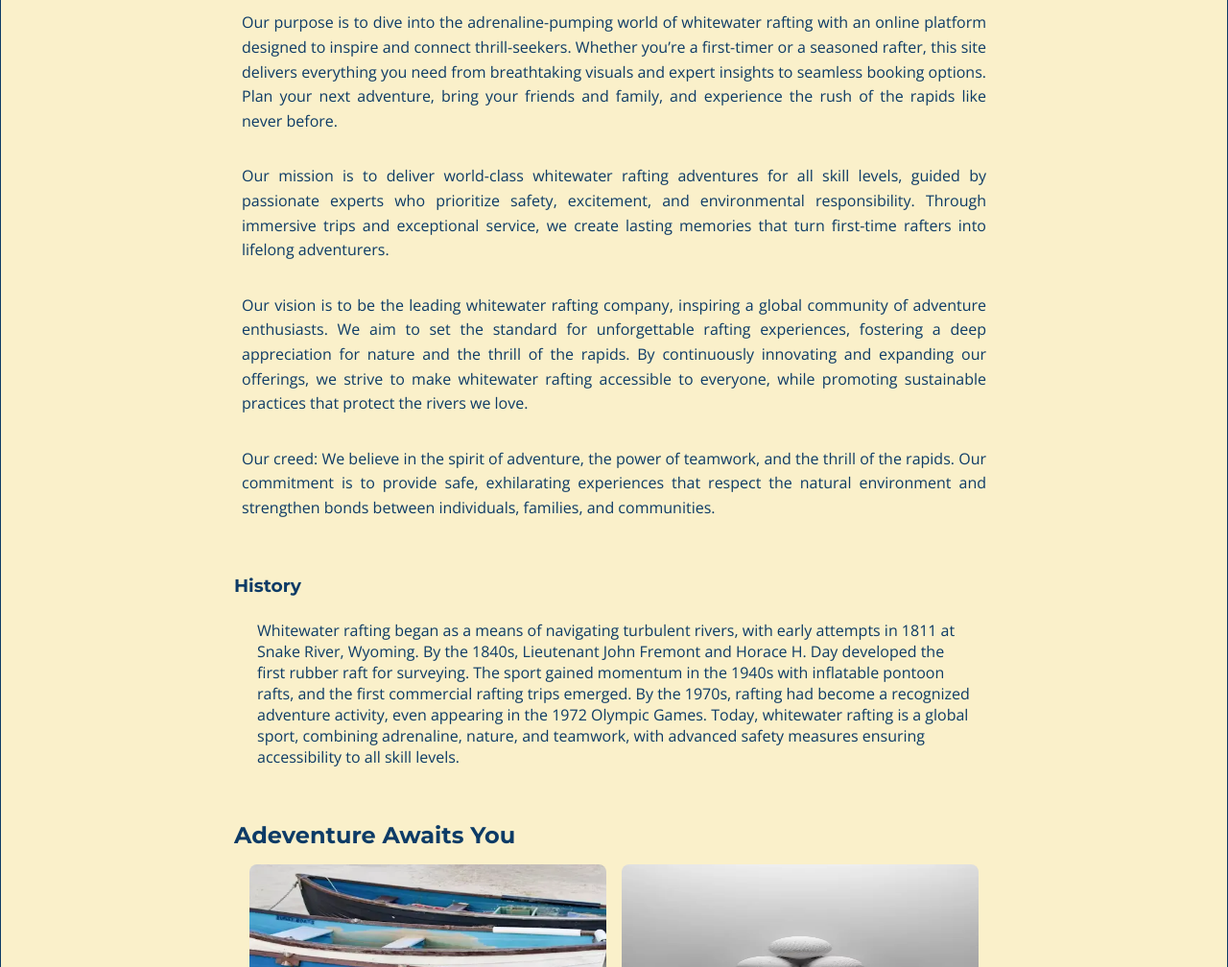
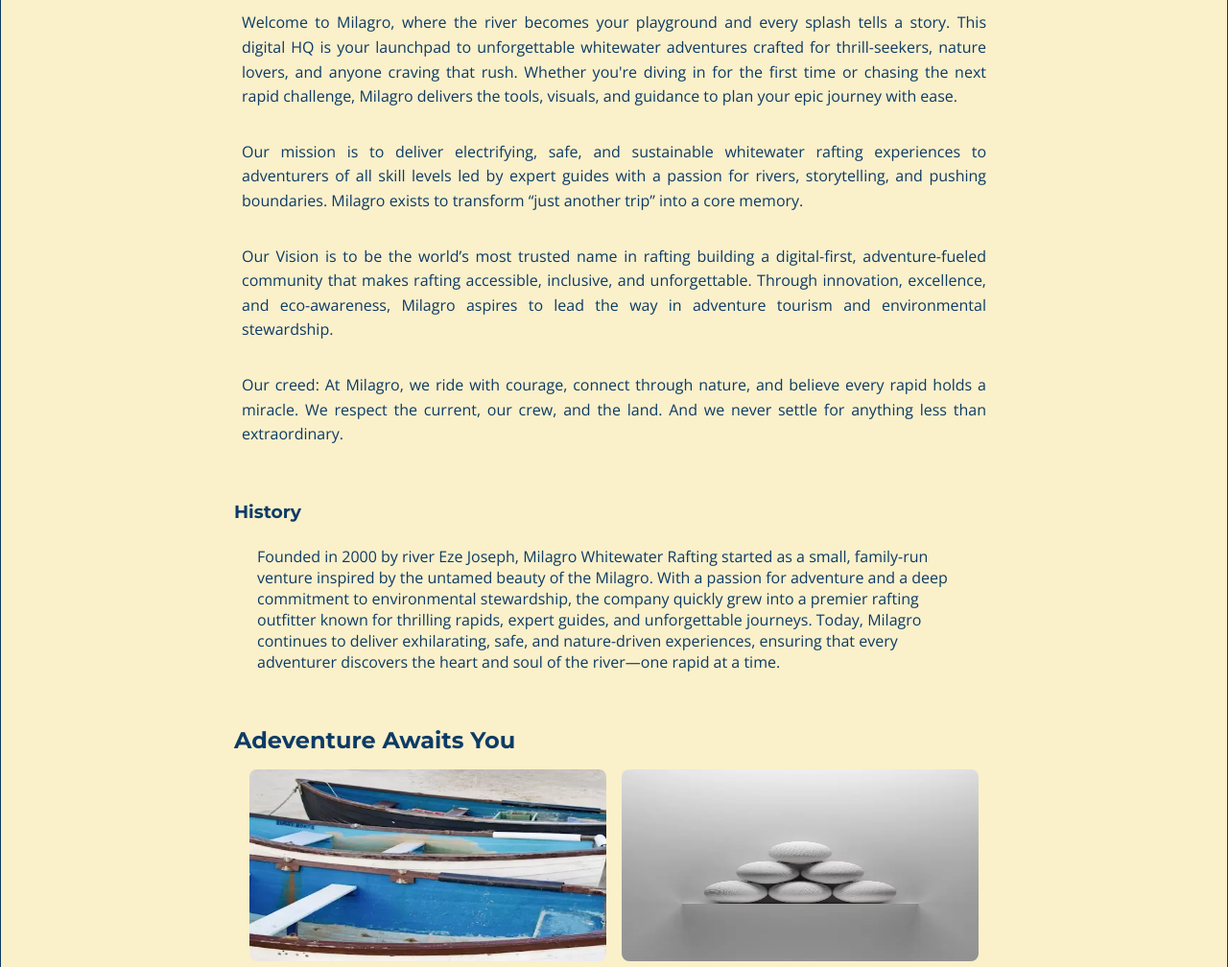
Before and after one commit to Miraclebliss/wdd130, a plain HTML site: page wwr/about.html in a window 1280 px wide. Shown: the part 925-1933 px from the top of the page at 96% size. Drawn offline with nearby package versions, Linux system fonts and the light colour scheme.

Commit message:
Enhance content and imagery for Milagro Rafting website; improve descriptions and mission statement for clarity and engagement

```diff
--- a/wwr/about.html
+++ b/wwr/about.html
@@ -29,50 +29,37 @@
     </header>
     <main>
         <div class="hero">
-            <img src="images/hero.webp" alt="Milagro Rafting Adventure">
+            <img src="images/hero.webp" alt="Milagro White-Water Rafting Adventure">
             <h1>White Water rafting Company</h1>
         </div>
         <article>
-            <img src="images/client.webp" alt="Client Image">
+            <img src="images/client.webp" alt="Client Image" width="200">
             <h2>About Us</h2>
             <p>
-                Our purpose is to dive into the adrenaline-pumping world of whitewater rafting with an online platform
-                designed to inspire and connect thrill-seekers.
-                Whether you’re a first-timer or a seasoned rafter, this site delivers everything you need from
-                breathtaking visuals and expert insights
-                to seamless booking options. Plan your next adventure, bring your friends and family, and experience the
-                rush of the rapids like never before.
+                Welcome to Milagro, where the river becomes your playground and every splash tells a story. This digital HQ is your launchpad to unforgettable whitewater
+                adventures crafted for thrill-seekers, nature lovers, and anyone craving that rush. Whether you're diving in for the first time or chasing the next rapid
+                challenge, Milagro delivers the tools, visuals, and guidance to plan your epic journey with ease.
             </p>
             <p>
-                Our mission is to deliver world-class whitewater rafting adventures for all skill levels, guided by
-                passionate experts who prioritize safety, excitement, and
-                environmental responsibility. Through immersive trips and exceptional service, we create lasting
-                memories that turn first-time rafters into lifelong adventurers.
+                Our mission is to deliver electrifying, safe, and sustainable whitewater rafting experiences to adventurers of all skill levels led by expert guides with a
+                passion for rivers, storytelling, and pushing boundaries. Milagro exists to transform “just another trip” into a core memory.
             </p>
             <p>
-                Our vision is to be the leading whitewater rafting company, inspiring a global community of adventure
-                enthusiasts. We aim to set the standard for unforgettable
-                rafting experiences, fostering a deep appreciation for nature and the thrill of the rapids. By
-                continuously innovating and expanding our offerings, we strive to
-                make whitewater rafting accessible to everyone, while promoting sustainable practices that protect the
-                rivers we love.
+                Our Vision is to be the world’s most trusted name in rafting building a digital-first, adventure-fueled community that makes rafting accessible, inclusive, and unforgettable.
+                Through innovation, excellence, and eco-awareness, Milagro aspires to lead the way in adventure tourism and environmental stewardship.
             </p>
-            <p>Our creed: We believe in the spirit of adventure, the power of teamwork, and the thrill of the rapids.
-                Our commitment is to provide safe, exhilarating experiences that respect
-                the natural environment and strengthen bonds between individuals, families, and communities.
+            <p>Our creed: At Milagro, we ride with courage, connect through nature, and believe every rapid holds a miracle. We respect the current, our crew, and the land. And we never settle
+                for anything less than extraordinary.
             </p>
         </article>
         <section>
             <h3>History</h3>
             <p>
-                Whitewater rafting began as a means of navigating turbulent rivers, with early attempts in 1811 at Snake
-                River, Wyoming. By the 1840s, Lieutenant John Fremont and Horace H.
-                Day developed the first rubber raft for surveying. The sport gained momentum in the 1940s with
-                inflatable pontoon rafts, and the first commercial rafting trips emerged.
-                By the 1970s, rafting had become a recognized adventure activity, even appearing in the 1972 Olympic
-                Games. Today, whitewater rafting is a global sport, combining
-                adrenaline, nature, and teamwork, with advanced safety measures ensuring accessibility to all skill
-                levels.
+                Founded in 2000 by river Eze Joseph, Milagro Whitewater Rafting started as a small, family-run venture inspired by the untamed beauty of the Milagro.
+                With a passion for adventure and a deep commitment to environmental stewardship, the company quickly grew into a premier rafting outfitter known for thrilling
+                rapids, expert guides, and unforgettable journeys.
+                Today, Milagro continues to deliver exhilarating, safe, and nature-driven experiences, ensuring that every adventurer discovers the heart and soul of the
+                river—one rapid at a time.
             </p>
         </section>
         <section>
```
Also changed, not shown: index.html (+8 -10 lines).
